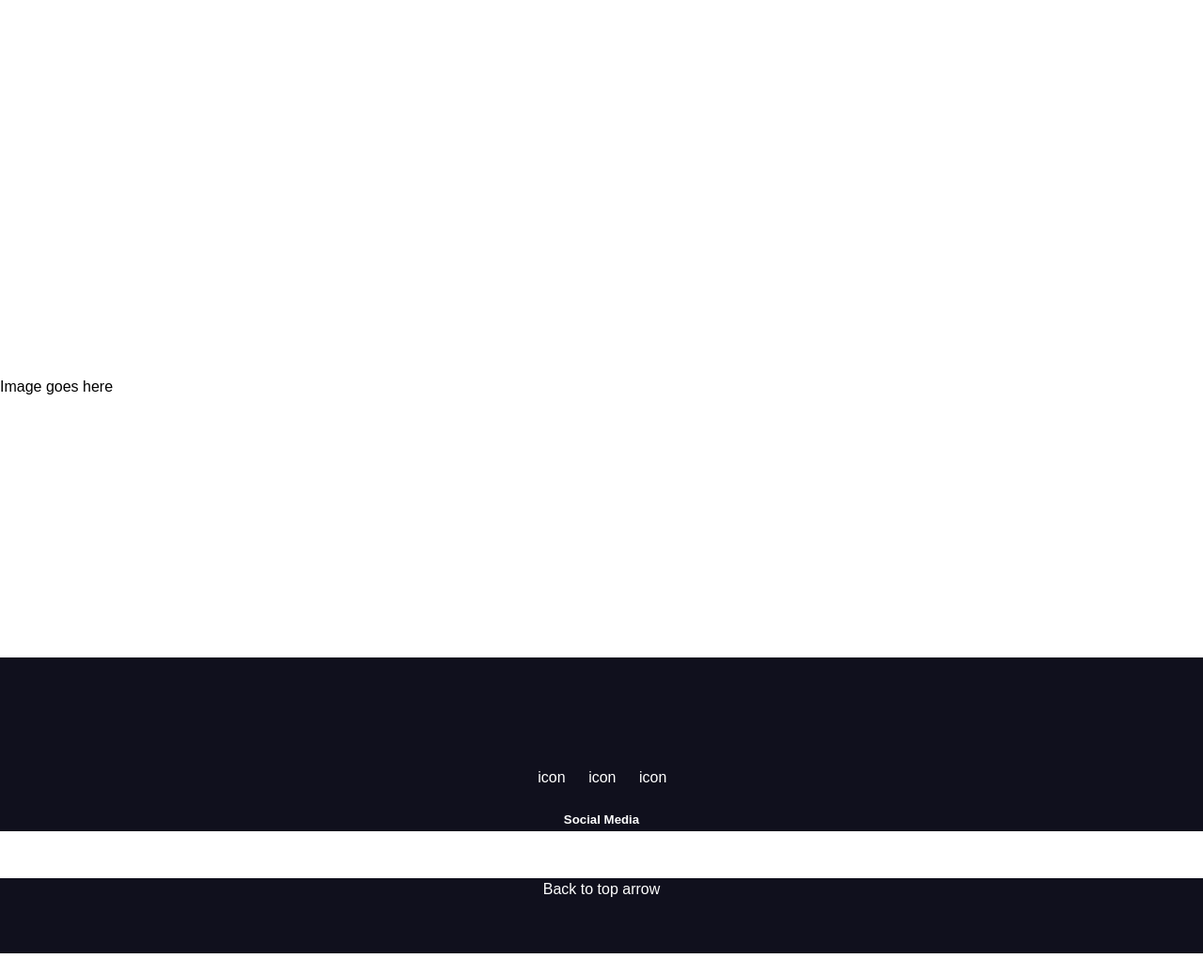
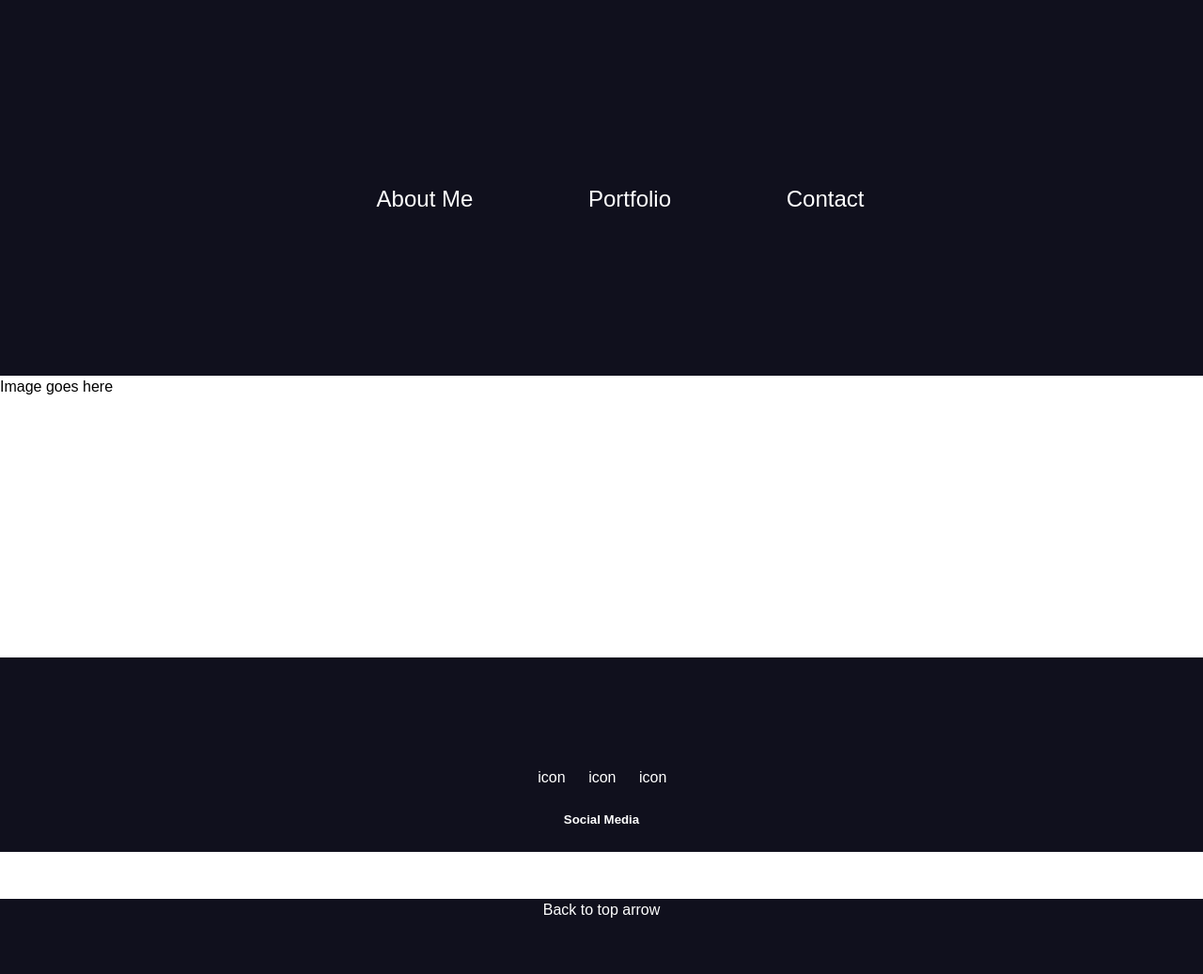
Before and after one commit to SteveReaume/SteveReaume, a Jekyll site: the page built from index.html, in a window 1280 px wide. Shown: the whole page at 94% size. Built offline with Jekyll 4.4.1, drawn with Linux system fonts in a browser that asks for light colours; before the commit the page ends 1015 px from its top, so only the background shows below that.

Commit message:
Update nav.html
added main-container

```diff
--- a/_includes/nav.html
+++ b/_includes/nav.html
@@ -1,4 +1,5 @@
-<section class="splash">
+<div class="main-container">
+    <section class="splash">
 
     <!-- Nav Start -->
 
@@ -41,3 +42,4 @@
     <!-- Social End -->
 
   </section>
+</div>
```
